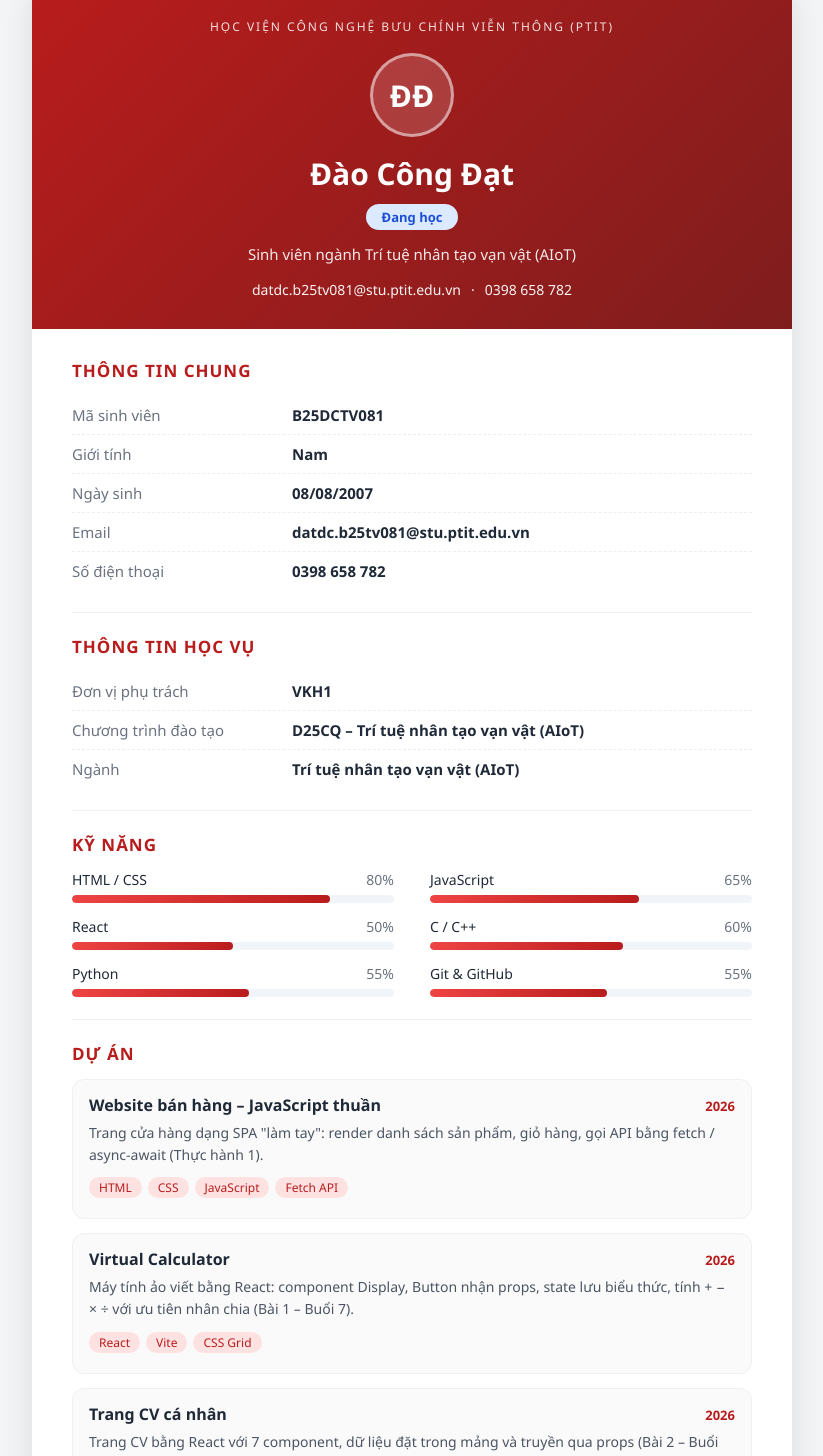
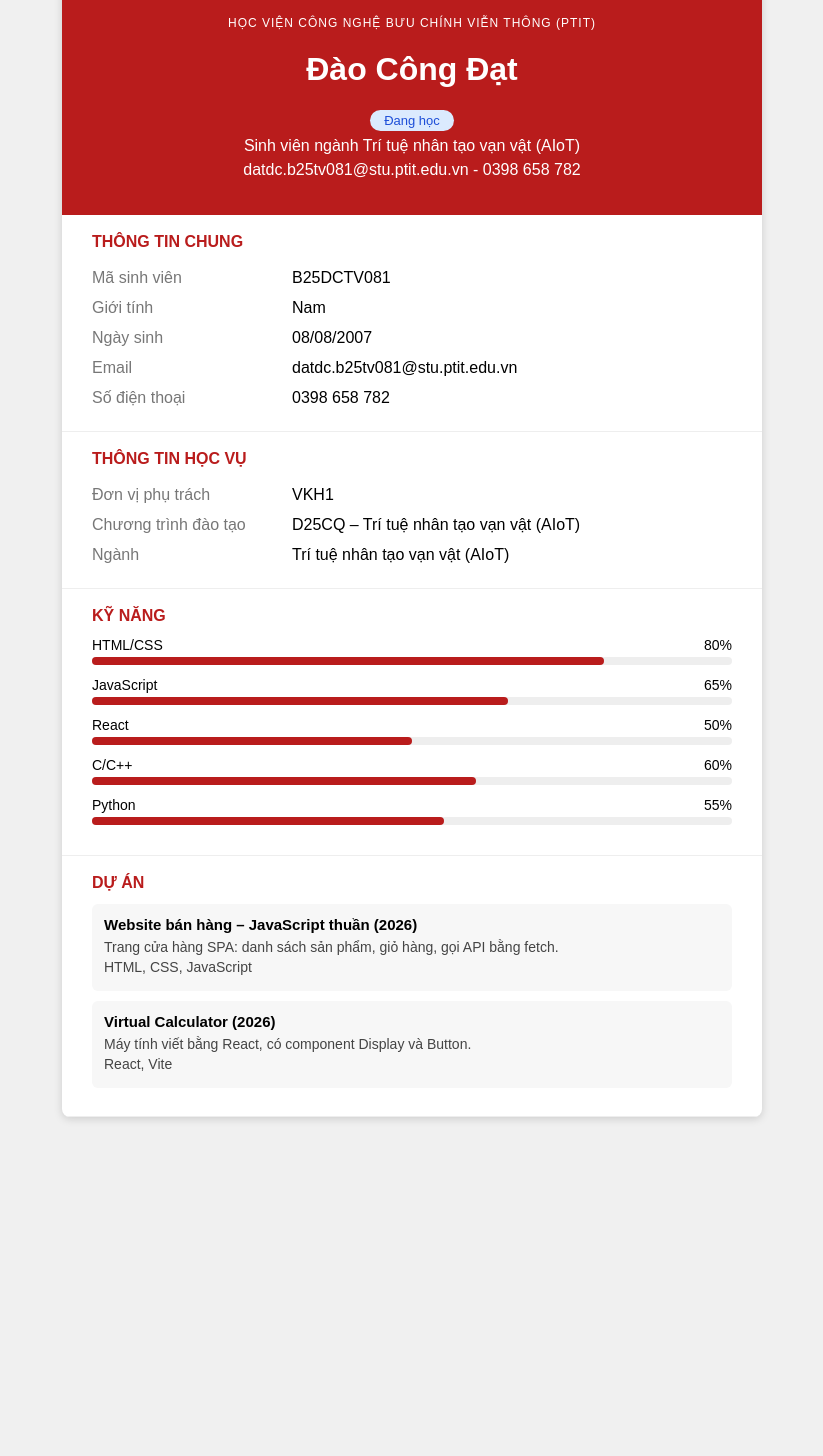
Before and after one commit to Datdaocong/B25DCTV081---BT7, a React (Vite) app: page / in a window 1280 px wide. Shown: the part 50-1506 px from the top of the page, without its empty margins (228-1051 px from the left). After the commit the page ends 1197 px from the top, so only its background shows below. Built offline with nearby package versions, Linux system fonts and the light colour scheme.

Commit message:
viết lại code đơn giản hơn, bỏ phần thừa

```diff
--- a/src/App.css
+++ b/src/App.css
@@ -1,211 +1,101 @@
-.page {
-  max-width: 760px;
-  margin: 32px auto;
-  background: #fff;
-  border-radius: 16px;
+.cv {
+  max-width: 700px;
+  margin: 30px auto;
+  background: white;
+  border-radius: 8px;
   overflow: hidden;
-  box-shadow: 0 10px 30px rgba(0, 0, 0, 0.1);
+  box-shadow: 0 2px 8px rgba(0, 0, 0, 0.15);
 }
 
 .header {
-  background: linear-gradient(135deg, #b91c1c, #7f1d1d);
-  color: #fff;
-  padding: 36px 40px 30px;
+  background: #b91c1c;
+  color: white;
   text-align: center;
+  padding: 30px;
 }
 
-.institute {
-  margin: 0 0 18px;
-  font-size: 12px;
-  letter-spacing: 2px;
-  text-transform: uppercase;
-  opacity: 0.85;
+.header p {
+  margin: 6px 0;
 }
 
-.avatar {
-  width: 84px;
-  height: 84px;
-  margin: 0 auto 16px;
-  display: flex;
-  align-items: center;
-  justify-content: center;
-  border-radius: 50%;
-  border: 3px solid rgba(255, 255, 255, 0.5);
-  background: rgba(255, 255, 255, 0.15);
-  font-size: 30px;
-  font-weight: 700;
-}
-
-.header h1 {
-  margin: 0 0 10px;
-  font-size: 30px;
+.school {
+  font-size: 12px;
+  letter-spacing: 1px;
 }
 
 .badge {
   display: inline-block;
-  margin: 0 0 14px;
-  padding: 4px 16px;
-  border-radius: 99px;
   background: #dbeafe;
   color: #1d4ed8;
+  padding: 3px 14px;
+  border-radius: 12px;
   font-size: 13px;
-  font-weight: 600;
-}
-
-.header-title {
-  margin: 0 0 16px;
-  font-size: 15px;
-  opacity: 0.9;
-}
-
-.contact {
-  list-style: none;
-  margin: 0;
-  padding: 0;
-  display: flex;
-  flex-wrap: wrap;
-  justify-content: center;
-  font-size: 14px;
-  opacity: 0.95;
-}
-
-.contact li + li::before {
-  content: "·";
-  margin: 0 10px;
-}
-
-.page-main {
-  padding: 8px 40px 24px;
 }
 
 .section {
-  padding: 22px 0;
-  border-bottom: 1px solid #f1f1f1;
+  padding: 18px 30px;
+  border-bottom: 1px solid #eee;
 }
 
-.section:last-child {
-  border-bottom: none;
-}
-
-.section-title {
-  margin: 0 0 14px;
-  font-size: 17px;
-  letter-spacing: 1px;
+h2 {
+  color: #b91c1c;
+  font-size: 16px;
   text-transform: uppercase;
-  color: #b91c1c;
-}
-
-.info-list {
-  margin: 0;
+  margin: 0 0 12px;
 }
 
 .info-row {
   display: flex;
-  padding: 9px 0;
-  border-bottom: 1px dashed #eee;
+  padding: 6px 0;
 }
 
-.info-row:last-child {
-  border-bottom: none;
+.info-label {
+  width: 200px;
+  color: #777;
 }
 
-.info-row dt {
-  width: 220px;
-  flex-shrink: 0;
-  color: #6b7280;
+.skill {
+  margin-bottom: 12px;
+}
+
+.skill-info {
+  display: flex;
+  justify-content: space-between;
+  font-size: 14px;
+  margin-bottom: 4px;
+}
+
+.bar {
+  height: 8px;
+  background: #eee;
+  border-radius: 4px;
+}
+
+.fill {
+  height: 8px;
+  background: #b91c1c;
+  border-radius: 4px;
+}
+
+.project {
+  background: #f7f7f7;
+  padding: 12px;
+  border-radius: 6px;
+  margin-bottom: 10px;
+}
+
+.project h3 {
+  margin: 0 0 6px;
   font-size: 15px;
 }
 
-.info-row dd {
-  margin: 0;
-  font-size: 15px;
-  font-weight: 600;
+.project p {
+  margin: 4px 0;
+  font-size: 14px;
+  color: #444;
 }
 
-.skill-list {
-  list-style: none;
-  margin: 0;
-  padding: 0;
-  display: grid;
-  grid-template-columns: 1fr 1fr;
-  gap: 14px 36px;
-}
-
-.skill-head {
-  display: flex;
-  justify-content: space-between;
-  font-size: 14px;
-  margin-bottom: 6px;
-}
-
-.skill-percent {
-  color: #6b7280;
-}
-
-.skill-bar {
-  height: 8px;
-  border-radius: 99px;
-  background: #f1f5f9;
-  overflow: hidden;
-}
-
-.skill-bar-fill {
-  height: 100%;
-  border-radius: 99px;
-  background: linear-gradient(90deg, #ef4444, #b91c1c);
-}
-
-.project-list {
-  display: grid;
-  gap: 14px;
-}
-
-.project-card {
-  background: #fafafa;
-  border: 1px solid #f0f0f0;
-  border-radius: 12px;
-  padding: 14px 16px;
-}
-
-.project-head {
-  display: flex;
-  align-items: baseline;
-  justify-content: space-between;
-  gap: 12px;
-}
-
-.project-card h3 {
-  margin: 0;
-  font-size: 16px;
-}
-
-.project-year {
+.tech {
   color: #b91c1c;
   font-size: 13px;
-  font-weight: 600;
 }
-
-.project-card p {
-  margin: 6px 0 10px;
-  color: #4b5563;
-  font-size: 14px;
-  line-height: 1.55;
-}
-
-.tech-chip {
-  display: inline-block;
-  margin: 0 6px 6px 0;
-  padding: 2px 10px;
-  border-radius: 99px;
-  background: #fee2e2;
-  color: #b91c1c;
-  font-size: 12px;
-}
-
-.footer {
-  padding: 18px;
-  text-align: center;
-  font-size: 13px;
-  color: #6b7280;
-  background: #fafafa;
-}
--- a/src/App.jsx
+++ b/src/App.jsx
@@ -1,24 +1,31 @@
 import Header from "./components/Header.jsx";
 import Section from "./components/Section.jsx";
-import InfoList from "./components/InfoList.jsx";
 import SkillList from "./components/SkillList.jsx";
 import ProjectList from "./components/ProjectList.jsx";
-import Footer from "./components/Footer.jsx";
-import { profile, basicInfo, studyInfo, skills, projects } from "./data/cv.js";
+import { basicInfo, studyInfo, skills, projects } from "./data.js";
 import "./App.css";
 
 export default function App() {
   return (
-    <div className="page">
-      <Header profile={profile} />
+    <div className="cv">
+      <Header />
 
-      <main className="page-main">
       <Section title="Thông tin chung">
-          <InfoList items={basicInfo} />
+        {basicInfo.map((item) => (
+          <div className="info-row" key={item.label}>
+            <span className="info-label">{item.label}</span>
+            <span>{item.value}</span>
+          </div>
+        ))}
       </Section>
 
       <Section title="Thông tin học vụ">
-          <InfoList items={studyInfo} />
+        {studyInfo.map((item) => (
+          <div className="info-row" key={item.label}>
+            <span className="info-label">{item.label}</span>
+            <span>{item.value}</span>
+          </div>
+        ))}
       </Section>
 
       <Section title="Kỹ năng">
@@ -28,9 +35,6 @@ export default function App() {
       <Section title="Dự án">
         <ProjectList projects={projects} />
       </Section>
-      </main>
-
-      <Footer name={profile.name} />
     </div>
   );
 }
--- a/src/components/Header.jsx
+++ b/src/components/Header.jsx
@@ -1,19 +1,11 @@
-export default function Header({ profile }) {
-  const words = profile.name.split(" ");
-  const initials = (words[0][0] + words[words.length - 1][0]).toUpperCase();
-
+export default function Header() {
   return (
-    <header className="header">
-      <p className="institute">Học viện Công nghệ Bưu chính Viễn thông (PTIT)</p>
-      <div className="avatar">{initials}</div>
-      <h1>{profile.name}</h1>
+    <div className="header">
+      <p className="school">HỌC VIỆN CÔNG NGHỆ BƯU CHÍNH VIỄN THÔNG (PTIT)</p>
+      <h1>Đào Công Đạt</h1>
       <span className="badge">Đang học</span>
-      <p className="header-title">{profile.title}</p>
-      <ul className="contact">
-        {profile.contacts.map((c) => (
-          <li key={c}>{c}</li>
-        ))}
-      </ul>
-    </header>
+      <p>Sinh viên ngành Trí tuệ nhân tạo vạn vật (AIoT)</p>
+      <p>datdc.b25tv081@stu.ptit.edu.vn - 0398 658 782</p>
+    </div>
   );
 }
--- a/src/components/InfoList.jsx
+++ /dev/null
@@ -1,12 +0,0 @@
-export default function InfoList({ items }) {
-  return (
-    <dl className="info-list">
-      {items.map((item) => (
-        <div className="info-row" key={item.label}>
-          <dt>{item.label}</dt>
-          <dd>{item.value}</dd>
-        </div>
-      ))}
-    </dl>
-  );
-}
--- a/src/components/ProjectList.jsx
+++ b/src/components/ProjectList.jsx
@@ -1,21 +1,14 @@
 export default function ProjectList({ projects }) {
   return (
-    <div className="project-list">
-      {projects.map((project) => (
-        <article className="project-card" key={project.id}>
-          <header className="project-head">
-            <h3>{project.name}</h3>
-            <span className="project-year">{project.year}</span>
-          </header>
-          <p>{project.description}</p>
-          <div className="project-tech">
-            {project.tech.map((tech) => (
-              <span className="tech-chip" key={tech}>
-                {tech}
-              </span>
-            ))}
-          </div>
-        </article>
+    <div>
+      {projects.map((p) => (
+        <div className="project" key={p.name}>
+          <h3>
+            {p.name} ({p.year})
+          </h3>
+          <p>{p.description}</p>
+          <p className="tech">{p.tech.join(", ")}</p>
+        </div>
       ))}
     </div>
   );
--- a/src/components/Section.jsx
+++ b/src/components/Section.jsx
@@ -1,8 +1,8 @@
 export default function Section({ title, children }) {
   return (
-    <section className="section">
-      <h2 className="section-title">{title}</h2>
-      <div className="section-body">{children}</div>
-    </section>
+    <div className="section">
+      <h2>{title}</h2>
+      {children}
+    </div>
   );
 }
--- a/src/components/SkillList.jsx
+++ b/src/components/SkillList.jsx
@@ -1,17 +1,17 @@
 export default function SkillList({ skills }) {
   return (
-    <ul className="skill-list">
-      {skills.map((skill) => (
-        <li className="skill" key={skill.name}>
-          <div className="skill-head">
-            <span>{skill.name}</span>
-            <span className="skill-percent">{skill.level}%</span>
+    <div>
+      {skills.map((s) => (
+        <div className="skill" key={s.name}>
+          <div className="skill-info">
+            <span>{s.name}</span>
+            <span>{s.level}%</span>
           </div>
-          <div className="skill-bar">
-            <div className="skill-bar-fill" style={{ width: `${skill.level}%` }} />
+          <div className="bar">
+            <div className="fill" style={{ width: s.level + "%" }} />
           </div>
-        </li>
+        </div>
       ))}
-    </ul>
+    </div>
   );
 }
--- /dev/null
+++ b/src/data.js
@@ -0,0 +1,36 @@
+export const basicInfo = [
+  { label: "Mã sinh viên", value: "B25DCTV081" },
+  { label: "Giới tính", value: "Nam" },
+  { label: "Ngày sinh", value: "08/08/2007" },
+  { label: "Email", value: "datdc.b25tv081@stu.ptit.edu.vn" },
+  { label: "Số điện thoại", value: "0398 658 782" },
+];
+
+export const studyInfo = [
+  { label: "Đơn vị phụ trách", value: "VKH1" },
+  { label: "Chương trình đào tạo", value: "D25CQ – Trí tuệ nhân tạo vạn vật (AIoT)" },
+  { label: "Ngành", value: "Trí tuệ nhân tạo vạn vật (AIoT)" },
+];
+
+export const skills = [
+  { name: "HTML/CSS", level: 80 },
+  { name: "JavaScript", level: 65 },
+  { name: "React", level: 50 },
+  { name: "C/C++", level: 60 },
+  { name: "Python", level: 55 },
+];
+
+export const projects = [
+  {
+    name: "Website bán hàng – JavaScript thuần",
+    year: 2026,
+    description: "Trang cửa hàng SPA: danh sách sản phẩm, giỏ hàng, gọi API bằng fetch.",
+    tech: ["HTML", "CSS", "JavaScript"],
+  },
+  {
+    name: "Virtual Calculator",
+    year: 2026,
+    description: "Máy tính viết bằng React, có component Display và Button.",
+    tech: ["React", "Vite"],
+  },
+];
--- a/src/data/cv.js
+++ /dev/null
@@ -1,57 +0,0 @@
-export const profile = {
-  name: "Đào Công Đạt",
-  title: "Sinh viên ngành Trí tuệ nhân tạo vạn vật (AIoT)",
-  contacts: ["datdc.b25tv081@stu.ptit.edu.vn", "0398 658 782"],
-};
-
-export const basicInfo = [
-  { label: "Mã sinh viên", value: "B25DCTV081" },
-  { label: "Giới tính", value: "Nam" },
-  { label: "Ngày sinh", value: "08/08/2007" },
-  { label: "Email", value: "datdc.b25tv081@stu.ptit.edu.vn" },
-  { label: "Số điện thoại", value: "0398 658 782" },
-];
-
-export const studyInfo = [
-  { label: "Đơn vị phụ trách", value: "VKH1" },
-  { label: "Chương trình đào tạo", value: "D25CQ – Trí tuệ nhân tạo vạn vật (AIoT)" },
-  { label: "Ngành", value: "Trí tuệ nhân tạo vạn vật (AIoT)" },
-];
-
-export const skills = [
-  { name: "HTML / CSS", level: 80 },
-  { name: "JavaScript", level: 65 },
-  { name: "React", level: 50 },
-  { name: "C / C++", level: 60 },
-  { name: "Python", level: 55 },
-  { name: "Git & GitHub", level: 55 },
-];
-
-export const projects = [
-  {
-    id: 1,
-    name: "Website bán hàng – JavaScript thuần",
-    year: 2026,
-    description:
-      "Trang cửa hàng dạng SPA \"làm tay\": render danh sách sản phẩm, giỏ hàng, " +
-      "gọi API bằng fetch / async-await (Thực hành 1).",
-    tech: ["HTML", "CSS", "JavaScript", "Fetch API"],
-  },
-  {
-    id: 2,
-    name: "Virtual Calculator",
-    year: 2026,
-    description:
-      "Máy tính ảo viết bằng React: component Display, Button nhận props, " +
-      "state lưu biểu thức, tính + − × ÷ với ưu tiên nhân chia (Bài 1 – Buổi 7).",
-    tech: ["React", "Vite", "CSS Grid"],
-  },
-  {
-    id: 3,
-    name: "Trang CV cá nhân",
-    year: 2026,
-    description:
-      "Trang CV bằng React với 7 component, dữ liệu đặt trong mảng và truyền qua props (Bài 2 – Buổi 7).",
-    tech: ["React", "Vite", "props", "children"],
-  },
-];
--- a/src/index.css
+++ b/src/index.css
@@ -1,10 +1,5 @@
-* {
-  box-sizing: border-box;
-}
-
 body {
   margin: 0;
-  font-family: "Segoe UI", system-ui, -apple-system, sans-serif;
-  background: #f3f4f6;
-  color: #1f2937;
+  font-family: Arial, sans-serif;
+  background: #f0f0f0;
 }
```
Also changed, not shown: src/components/Footer.jsx (deleted, +0 -7 lines), 1 other file (tests, documents, lock files or other folders). Lines whose indentation alone changed are shown as unchanged.
